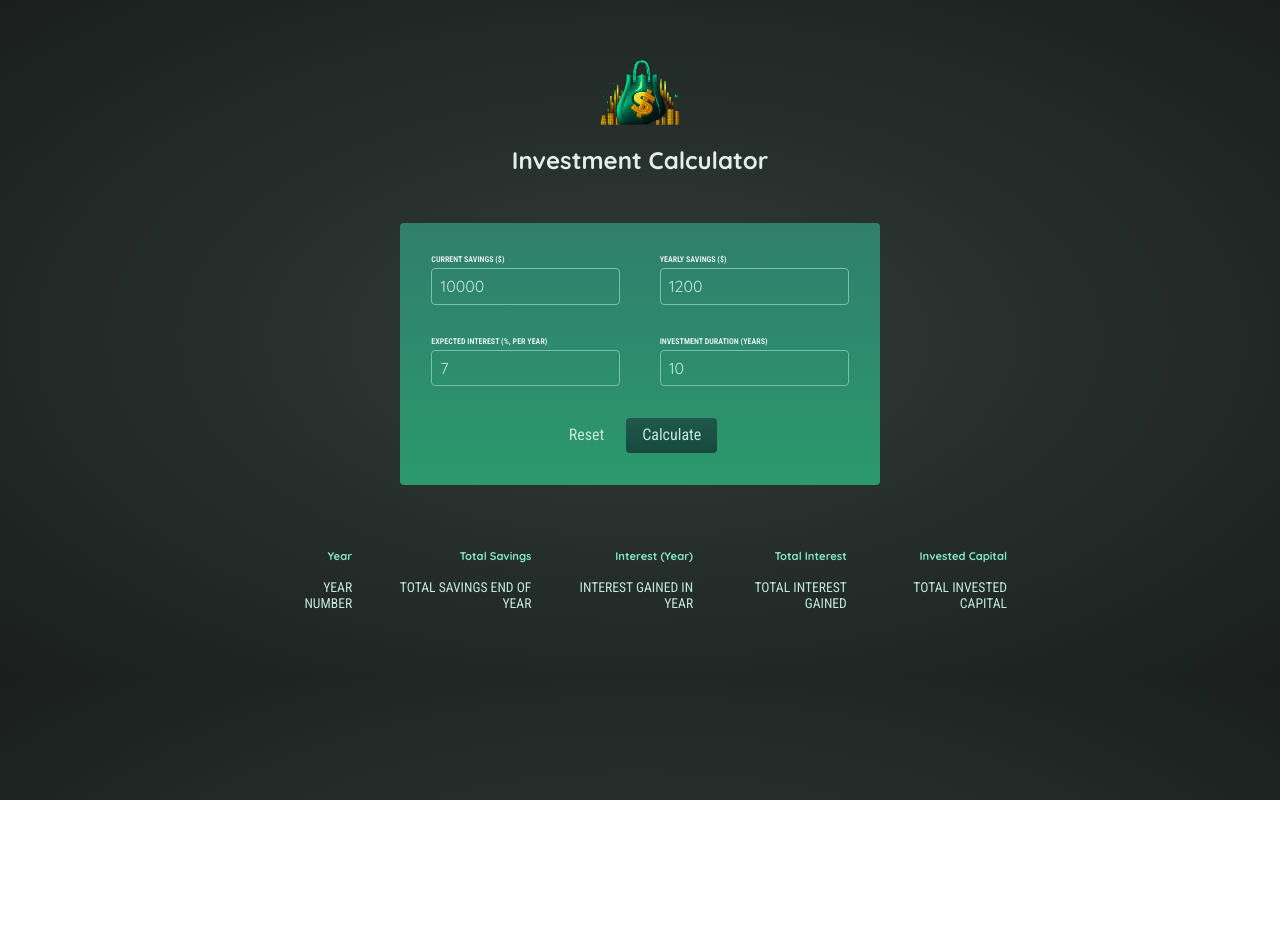
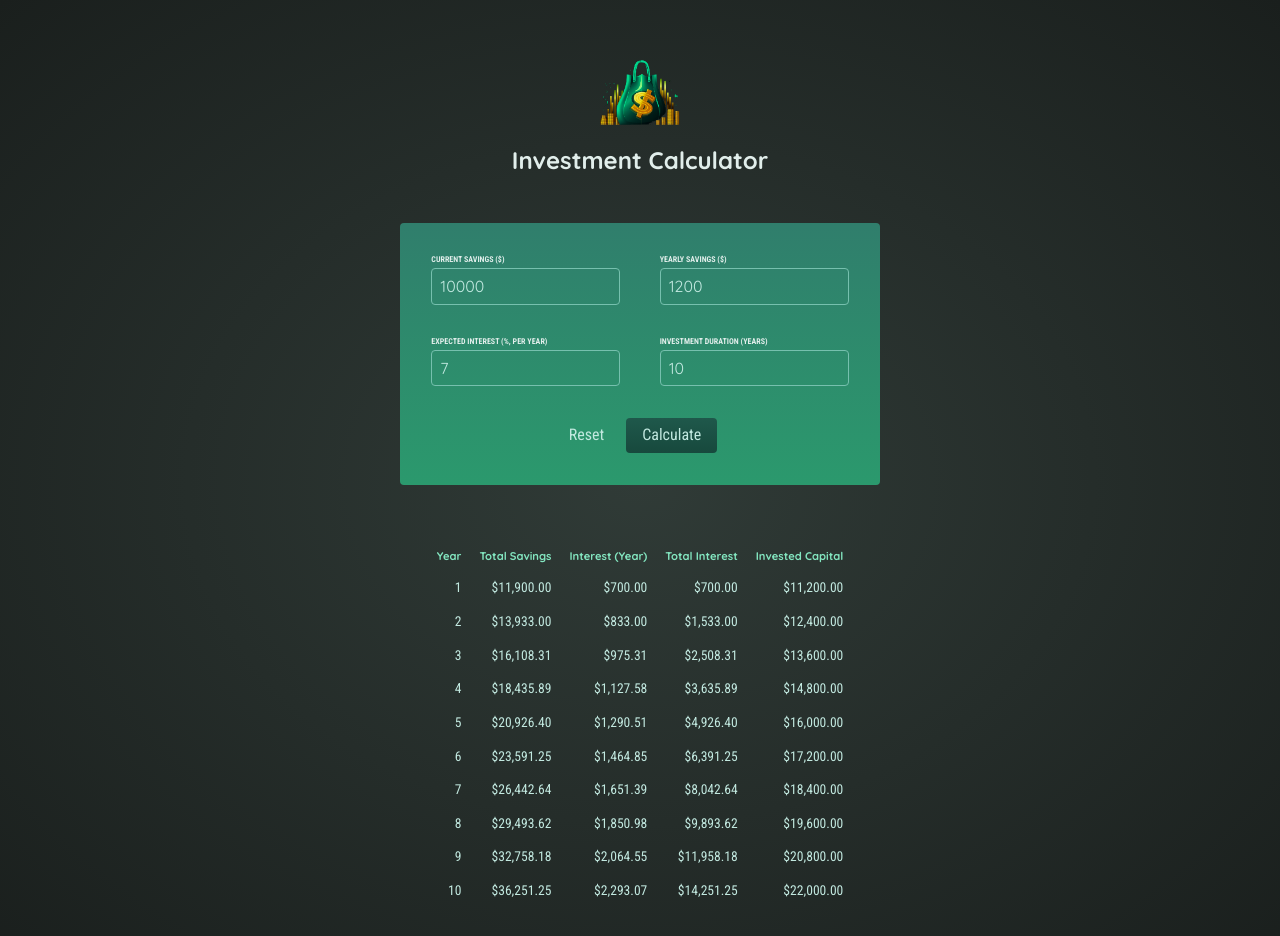
Before and after one commit to hippobach/Investment-App, a React (Vite) app in the folder Investment_App/: page / in a window 1280 px wide. Both pictures are taken after a click on the button "Calculate". Shown: the top 936 px of the page. Before the commit the page ends 800 px from the top, so only its background shows below. Built offline with nearby package versions, Linux system fonts and the light colour scheme.

Commit message:
feat: render results conditionally

```diff
--- a/Investment_App/package.json
+++ b/Investment_App/package.json
@@ -12,6 +12,7 @@
   "dependencies": {
     "classnames": "^2.3.2",
     "normalize.css": "^8.0.1",
+    "prop-types": "^15.8.1",
     "react": "^18.2.0",
     "react-dom": "^18.2.0"
   },
--- a/Investment_App/src/App.jsx
+++ b/Investment_App/src/App.jsx
@@ -1,42 +1,42 @@
+import { useState } from 'react';
 import Header from './components/Header/Header';
 import ResultsTable from './components/ResultsTable/ResultsTable';
 import UserInput from './components/UserInput/UserInput';
 
 function App() {
+    const [userInput, setUserInput] = useState(null);
+
     const calculateHandler = (userInput) => {
-        // Should be triggered when form is submitted
-        // You might not directly want to bind it to the submit event on the form though...
+        setUserInput(userInput);
+    };
 
-        const yearlyData = []; // per-year results
+    const yearlyData = [];
 
-        let currentSavings = +userInput['current-savings']; // feel free to change the shape of this input object!
-        const yearlyContribution = +userInput['yearly-contribution']; // as mentioned: feel free to change the shape...
+    if (userInput) {
+        let currentSavings = +userInput['current-savings'];
+        const yearlyContribution = +userInput['yearly-contribution'];
         const expectedReturn = +userInput['expected-return'] / 100;
         const duration = +userInput['duration'];
 
-        // The below code calculates yearly results (total savings, interest etc)
         for (let i = 0; i < duration; i++) {
             const yearlyInterest = currentSavings * expectedReturn;
             currentSavings += yearlyInterest + yearlyContribution;
             yearlyData.push({
-                // feel free to change the shape of the data pushed to the array!
                 year: i + 1,
                 yearlyInterest: yearlyInterest,
                 savingsEndOfYear: currentSavings,
                 yearlyContribution: yearlyContribution,
             });
         }
-
-        // do something with yearlyData ...
-    };
+    }
 
     return (
         <div>
             <Header />
-            <UserInput />
-            <ResultsTable />
-            {/* Todo: Show below table conditionally (only once result data is available) */}
-            {/* Show fallback text if no data is available */}
+            <UserInput onCalculate={calculateHandler} />
+
+            {!userInput && <p>No investment calculated yet.</p>}
+            {userInput && <ResultsTable data={yearlyData} initialInvestment={userInput['current-savings']} />}
         </div>
     );
 }
--- a/Investment_App/src/components/ResultsTable/ResultsTable.jsx
+++ b/Investment_App/src/components/ResultsTable/ResultsTable.jsx
@@ -1,9 +1,17 @@
+import PropTypes from 'prop-types';
 import classNames from 'classnames/bind';
 import styles from './ResultsTable.module.scss';
 
 const cx = classNames.bind(styles);
 
-const ResultsTable = () => {
+const formatter = new Intl.NumberFormat('en-US', {
+    style: 'currency',
+    currency: 'USD',
+    minimumFractionDigits: 2,
+    maximumFractionDigits: 2,
+});
+
+const ResultsTable = (props) => {
     return (
         <table className={cx('result')}>
             <thead>
@@ -16,16 +24,31 @@ const ResultsTable = () => {
                 </tr>
             </thead>
             <tbody>
-                <tr>
-                    <td>YEAR NUMBER</td>
-                    <td>TOTAL SAVINGS END OF YEAR</td>
-                    <td>INTEREST GAINED IN YEAR</td>
-                    <td>TOTAL INTEREST GAINED</td>
-                    <td>TOTAL INVESTED CAPITAL</td>
-                </tr>
+                {props.data.map((yearData) => (
+                    <tr key={yearData.year}>
+                        <td>{yearData.year}</td>
+                        <td>{formatter.format(yearData.savingsEndOfYear)}</td>
+                        <td>{formatter.format(yearData.yearlyInterest)}</td>
+                        <td>
+                            {formatter.format(
+                                yearData.savingsEndOfYear -
+                                    props.initialInvestment -
+                                    yearData.yearlyContribution * yearData.year,
+                            )}
+                        </td>
+                        <td>
+                            {formatter.format(props.initialInvestment + yearData.yearlyContribution * yearData.year)}
+                        </td>
+                    </tr>
+                ))}
             </tbody>
         </table>
     );
 };
 
+ResultsTable.propTypes = {
+    data: PropTypes.array.isRequired,
+    initialInvestment: PropTypes.number.isRequired,
+};
+
 export default ResultsTable;
--- a/Investment_App/src/components/UserInput/UserInput.jsx
+++ b/Investment_App/src/components/UserInput/UserInput.jsx
@@ -1,4 +1,5 @@
 import { useState } from 'react';
+import PropTypes from 'prop-types';
 import classNames from 'classnames/bind';
 import styles from './UserInput.module.scss';
 
@@ -11,12 +12,13 @@ const initialUserInput = {
     duration: 10,
 };
 
-const UserInput = () => {
+const UserInput = (props) => {
     const [userInput, setUserInput] = useState(initialUserInput);
 
     const submitHandler = (event) => {
         event.preventDefault();
-        console.log('Submit');
+
+        props.onCalculate(userInput);
     };
 
     const resetHandler = () => {
@@ -86,4 +88,9 @@ const UserInput = () => {
     );
 };
 
+// Define propTypes must be in the end of functional component
+UserInput.propTypes = {
+    onCalculate: PropTypes.func.isRequired,
+};
+
 export default UserInput;
```
Also changed, not shown: 1 other file (tests, documents, lock files or other folders).
